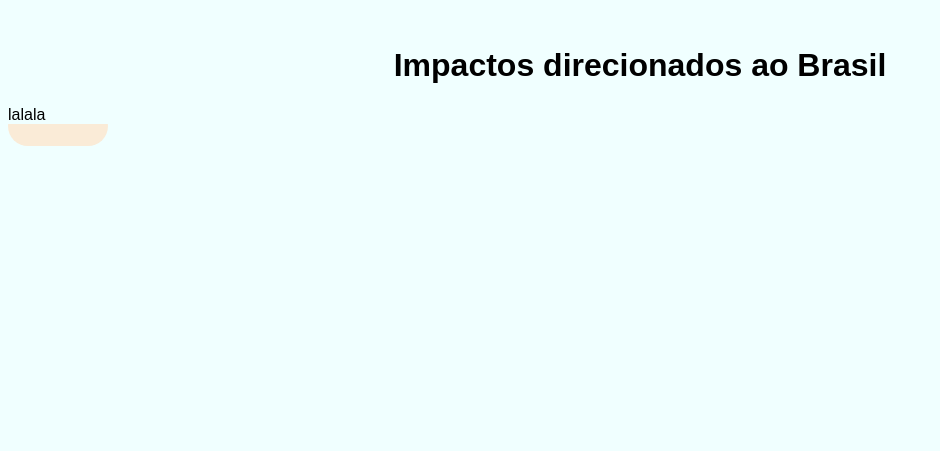
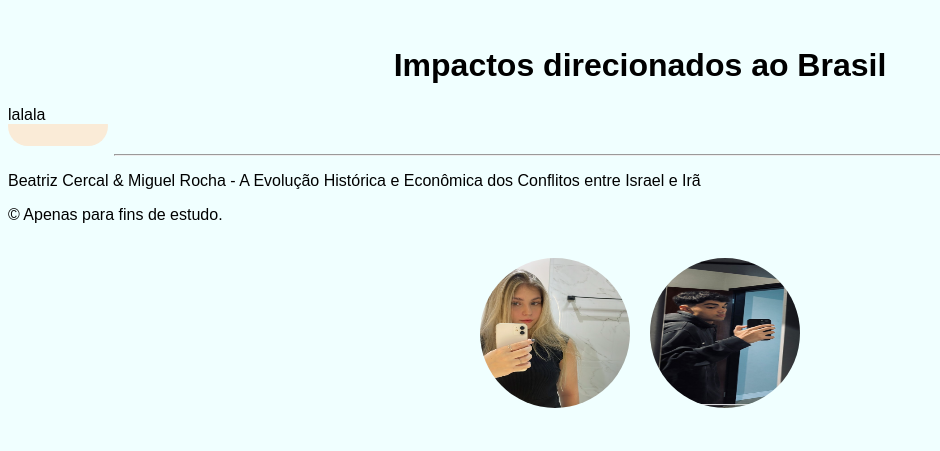
Before and after one commit to BeatrizCercal/Timeline-Israel-Ira, a plain HTML site: page index2.html in a window 1280 px wide. Shown: the whole page, without its empty margins (0-940 px from the left). Drawn offline with Linux system fonts and the light colour scheme.

Commit message:
updaitng add footer in index 2

```diff
--- a/index2.html
+++ b/index2.html
@@ -12,5 +12,27 @@
     <div class="texto">
         <p>lalala</p>
     </div>
+
+     <footer>
+                <hr style="width: 1050px;">
+                <div class="flex" style="justify-content: center;">
+                    <p>Beatriz Cercal & Miguel Rocha - A Evolução Histórica e Econômica dos Conflitos entre Israel e Irã
+                    </p>
+                </div>
+                <div class="flex" style="justify-content: center;">
+                    <p>© Apenas para fins de estudo.</p>
+                </div>
+                <br>
+                <div class="container-fotos">
+                    <div class="fotos">
+                        <img src="/bia.png" alt="">
+                    </div>
+                    <div class="fotos">
+                        <img src="/miguel.JPG">
+                    </div>
+                </div>
+                <br>
+                <br>
+            </footer>
 </body>
 </html>
--- a/style2.css
+++ b/style2.css
@@ -13,3 +13,16 @@
 h1{
     text-align: center;
 }
+
+
+   .fotos img {
+    width: 150px;
+    height: 150px;
+    border-radius: 100px;
+   }
+
+   .container-fotos {
+       display: flex;
+       justify-content: center;
+       gap: 20px;
+   }
```
Also changed, not shown: index.html (+1 -1 lines).
